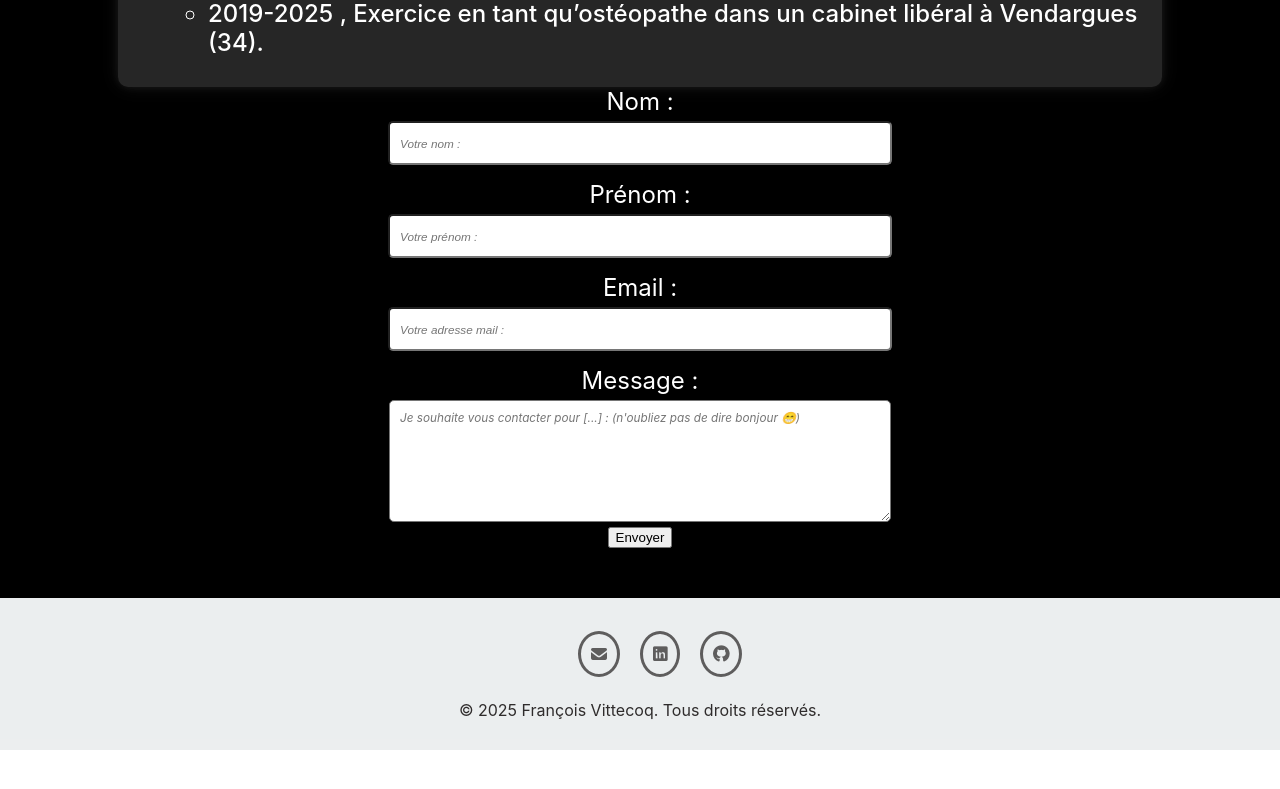
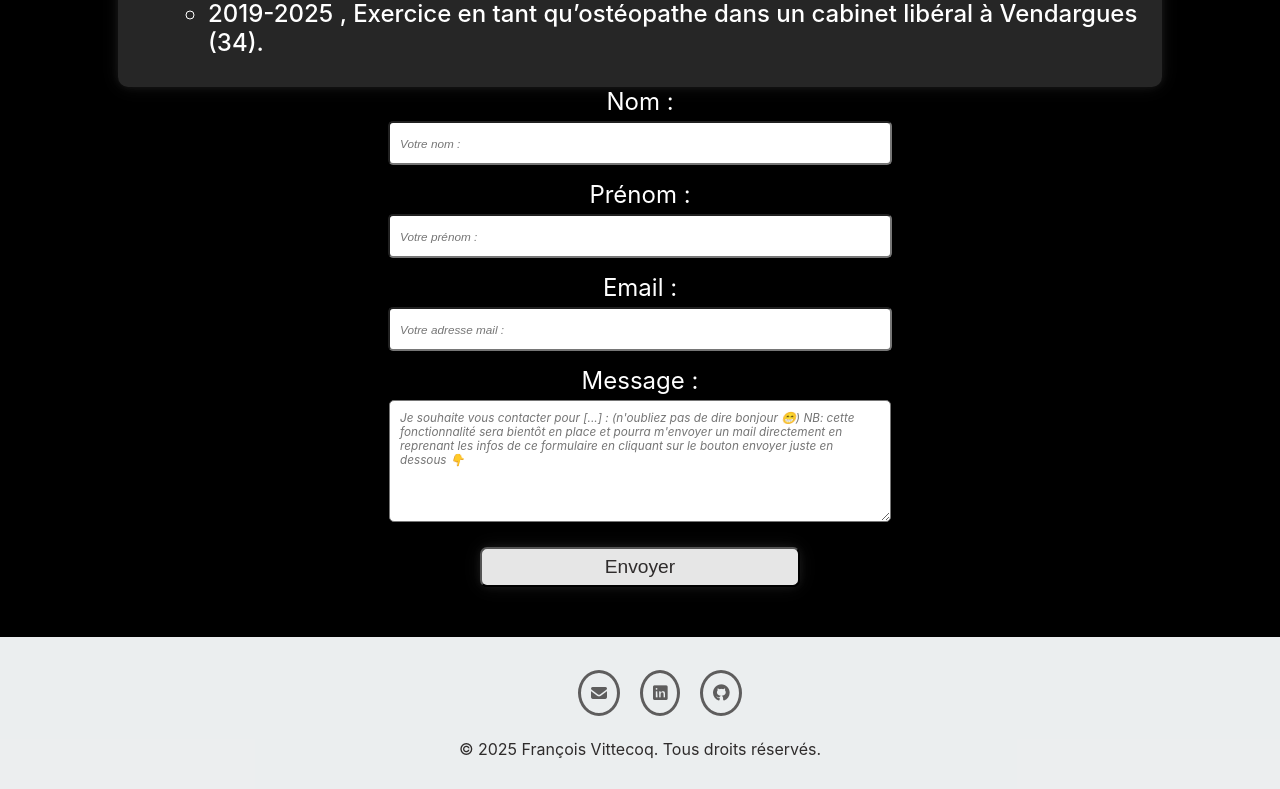
Before and after one commit to FrancoisV34/P8--Portfolio-Dev, a React (Create React App) app: page /#/ in a window 1280 px wide. Shown: the part 2310-3099 px from the top of the page. Before the commit the page ends 3060 px from the top, so only its background shows below. Built offline with nearby package versions, Linux system fonts and the light colour scheme.

Commit message:
fix jsx and scss + Readme
display and layout for button in form + update placeholder in textarea.

Write the readme to explain this website

```diff
--- a/src/Pages/Homepage.jsx
+++ b/src/Pages/Homepage.jsx
@@ -51,7 +51,7 @@ export default function Homepage() {
         <textarea
           id="message"
           rows="5"
-          placeholder="Je souhaite vous contacter pour [...] : (n'oubliez pas de dire bonjour 😁)"
+          placeholder="Je souhaite vous contacter pour [...] : (n'oubliez pas de dire bonjour 😁) NB: cette fonctionnalité sera bientôt en place et pourra m'envoyer un mail directement en reprenant les infos de ce formulaire en cliquant sur le bouton envoyer juste en dessous 👇"
         ></textarea>
         <button type="submit" className="submit-btn">
           Envoyer
--- a/src/Style/Footer.scss
+++ b/src/Style/Footer.scss
@@ -43,7 +43,7 @@ footer {
           color: rgba($color: #2f2c2c, $alpha: 0.75);
         }
         &:hover {
-          box-shadow: 0px 0px 3px 3px rgba($color: #345f8a, $alpha: 0.3);
+          box-shadow: 0px 0px 3px 3px rgba($color: #345f8a, $alpha: 0.2);
         }
       }
     }
--- a/src/Style/Homepage.scss
+++ b/src/Style/Homepage.scss
@@ -158,4 +158,23 @@ html {
         'Helvetica Neue', sans-serif;
     }
   }
+  .submit-btn {
+    margin-top: 20px;
+    width: 50%;
+    height: 40px;
+    border-radius: 7px;
+    background-color: rgba($color: #fff, $alpha: 0.9);
+    color: #2f2c2c;
+    font-size: 0.8em;
+    box-shadow: 0 0 10px rgba(255, 255, 255, 0.08),
+      0 0 20px rgba(109, 109, 109, 0.15);
+    transition: box-shadow 0.3s ease, transform 0.3s ease;
+
+    &:hover {
+      cursor: pointer;
+      transform: translateY(-3px);
+      box-shadow: 0 0 10px rgba(109, 109, 109, 0.3),
+        0 0 20px rgba(255, 255, 255, 0.5);
+    }
+  }
 }
```
Also changed, not shown: 1 other file (tests, documents, lock files or other folders).
